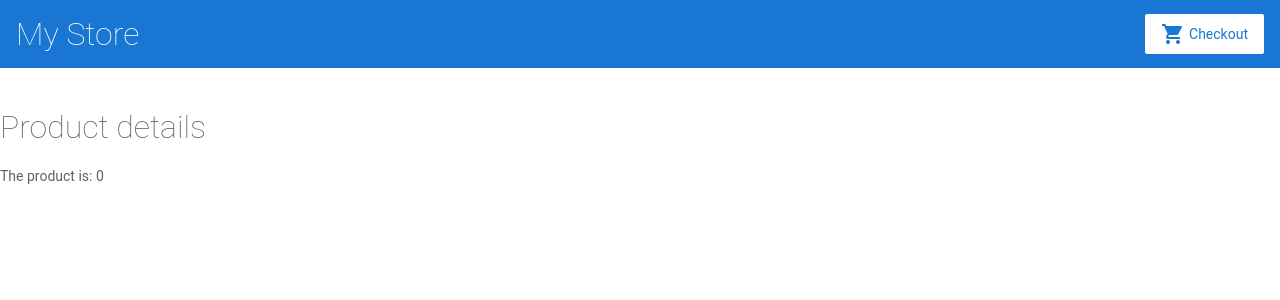
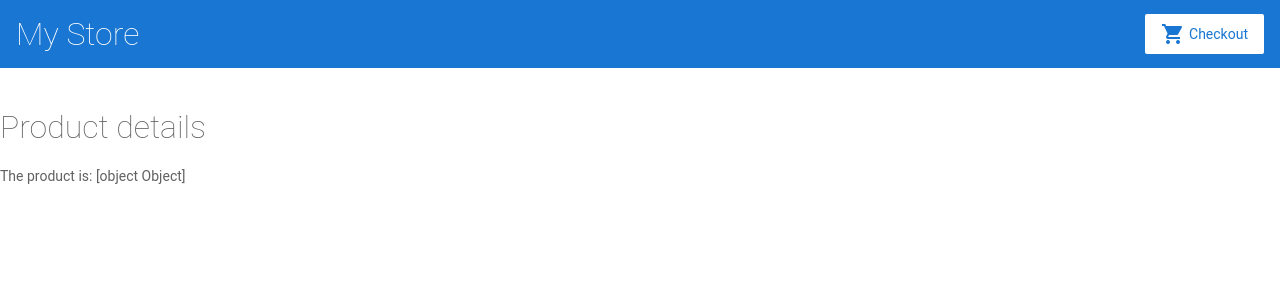
Before and after one commit to OussamaAlouat/my-first-angular-app, an Angular app: page /products/0 in a window 1280 px wide. Shown: the top 300 px of the page. Built offline with nearby package versions, Linux system fonts and the light colour scheme.

Commit message:
Extract products on a file

```diff
--- a/src/app/product-details/product-details.component.ts
+++ b/src/app/product-details/product-details.component.ts
@@ -1,6 +1,6 @@
 import { Component, OnInit } from '@angular/core';
 import { ActivatedRoute } from '@angular/router';
-
+import { products } from '../products';
 @Component({
   selector: 'product-details',
   templateUrl: 'product-details.component.html'
@@ -18,7 +18,7 @@ export class ProductDetailsComponent implements OnInit{
 
   ngOnInit() {
     this.route.paramMap.subscribe(params => {
-      this.product = params.get('productId');
+      this.product = products[params.get('productId')];
     })
   }
 }
--- a/src/app/product-list/product-list.component.ts
+++ b/src/app/product-list/product-list.component.ts
@@ -1,5 +1,6 @@
 
 import { Component } from '@angular/core';
+import { products } from './../products';
 
 @Component({
   selector: 'product-list',
@@ -10,23 +11,7 @@ export class ProductListComponent {
   public products: any[];
 
   constructor() {
-    this.products = [
-      {
-        name: 'Phone XL',
-        price: 799,
-        description: 'A large phone with one of the best screens'
-      },
-      {
-        name: 'Phone Mini',
-        price: 699,
-        description: 'A great phone with one of the best cameras'
-      },
-      {
-        name: 'Phone Standard',
-        price: 299,
-        description: ''
-      }
-    ];
+    this.products = products;
   }
 
   share(product) {
--- /dev/null
+++ b/src/app/products.ts
@@ -0,0 +1,17 @@
+export const products = [
+  {
+    name: 'Phone XL',
+    price: 799,
+    description: 'A large phone with one of the best screens'
+  },
+  {
+    name: 'Phone Mini',
+    price: 699,
+    description: 'A great phone with one of the best cameras'
+  },
+  {
+    name: 'Phone Standard',
+    price: 299,
+    description: ''
+  }
+];
```
